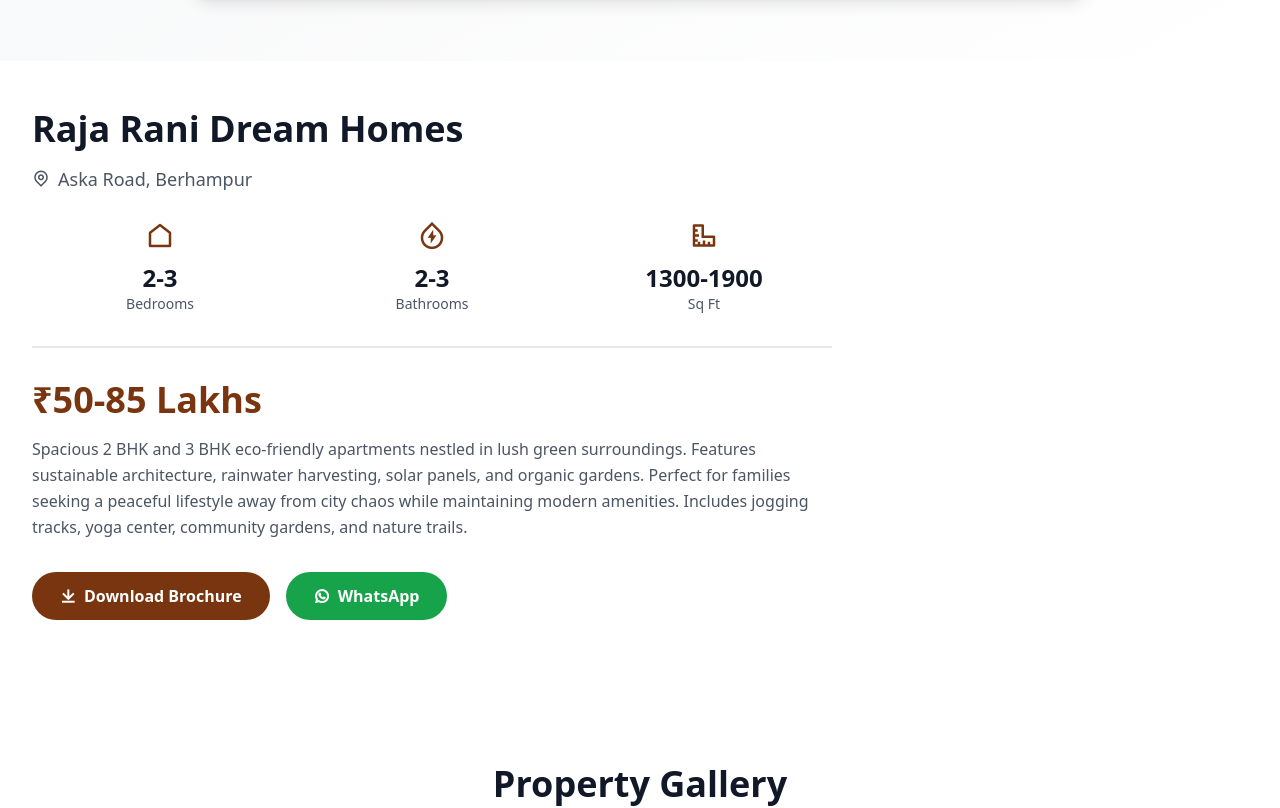
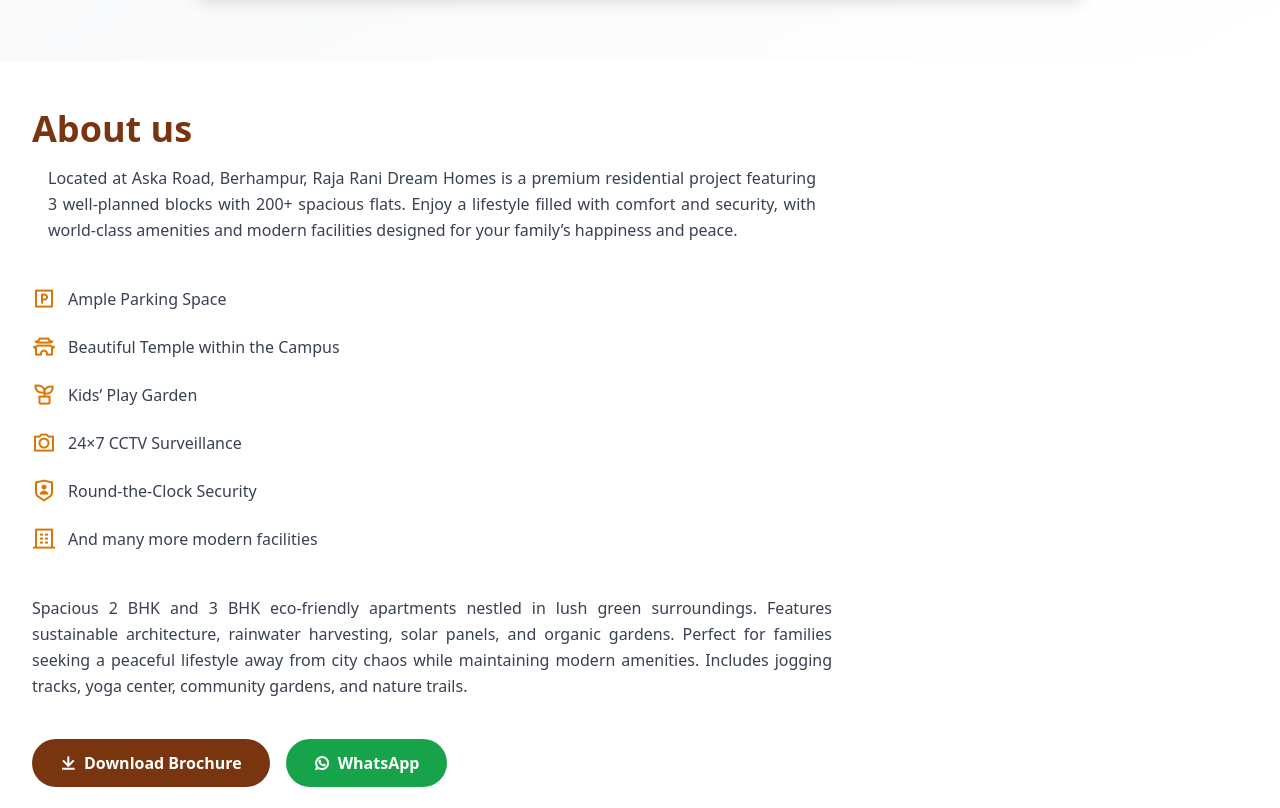
Before and after one commit to Ritesh-patra/Raja-Rani-Property-s-showcase, a plain HTML site: page property2.html in a window 1280 px wide. Shown: the part 743-1551 px from the top of the page. Drawn offline with nearby package versions, Linux system fonts and the light colour scheme.

Commit message:
all changes done

```diff
--- a/property2.html
+++ b/property2.html
@@ -99,38 +99,54 @@
     <section class="max-w-7xl mx-auto px-4 sm:px-8 py-8 sm:py-12">
         <div class="grid grid-cols-1 lg:grid-cols-3 gap-8 mb-8">
             <div class="lg:col-span-2">
-                <!-- Updated property details for Green Valley -->
-                <h2 class="text-3xl sm:text-4xl font-bold text-gray-900 dark:text-white mb-4">Raja Rani Dream Homes</h2>
-                <div class="flex items-center gap-2 text-gray-600 dark:text-gray-300 mb-6 text-lg">
-                    <i class="ri-map-pin-line"></i>
-                    <span>Aska Road, Berhampur</span>
-                </div>
-                <div class="grid grid-cols-3 gap-4 mb-8 pb-8 border-b-2 border-gray-200 dark:border-gray-700">
-                    <div class="text-center">
-                        <div class="text-3xl text-amber-900 dark:text-amber-500 mb-2"><i class="ri-home-line"></i></div>
-                        <div class="text-2xl font-bold text-gray-900 dark:text-white">2-3</div>
-                        <div class="text-sm text-gray-600 dark:text-gray-400">Bedrooms</div>
-                    </div>
-                    <div class="text-center">
-                        <div class="text-3xl text-amber-900 dark:text-amber-500 mb-2"><i
-                                class="ri-water-flash-line"></i></div>
-                        <div class="text-2xl font-bold text-gray-900 dark:text-white">2-3</div>
-                        <div class="text-sm text-gray-600 dark:text-gray-400">Bathrooms</div>
-                    </div>
-                    <div class="text-center">
-                        <div class="text-3xl text-amber-900 dark:text-amber-500 mb-2"><i class="ri-ruler-2-line"></i>
+
+                <div class="text-4xl font-bold text-amber-900 dark:text-amber-500 mb-4">About us</div>
+                <p
+                    class="text-gray-700 dark:text-gray-300 text-base leading-relaxed max-w-3xl mx-auto mb-10 text-justify">
+                    Located at Aska Road, Berhampur, Raja Rani Dream Homes is a premium residential project featuring
+                    3 well-planned blocks with 200+ spacious flats. Enjoy a lifestyle filled with comfort and security,
+                    with world-class amenities and modern facilities designed for your family’s happiness and peace.
+                </p>
+
+
+                <div class="grid grid-cols-1 md:grid-cols-2 gap-10 items-start">
+                    <div class="space-y-4">
+                        <div class="flex items-center gap-3">
+                            <i class="ri-parking-box-line text-amber-600 text-2xl"></i>
+                            <span class="text-gray-700 dark:text-gray-300">Ample Parking Space</span>
                         </div>
-                        <div class="text-2xl font-bold text-gray-900 dark:text-white">1300-1900</div>
-                        <div class="text-sm text-gray-600 dark:text-gray-400">Sq Ft</div>
+                        <div class="flex items-center gap-3">
+                            <i class="ri-ancient-gate-line text-amber-600 text-2xl"></i>
+                            <span class="text-gray-700 dark:text-gray-300">Beautiful Temple within the Campus</span>
+                        </div>
+
+                        <div class="flex items-center gap-3">
+                            <i class="ri-plant-line text-amber-600 text-2xl"></i>
+                            <span class="text-gray-700 dark:text-gray-300">Kids’ Play Garden</span>
+                        </div>
+                        <div class="flex items-center gap-3">
+                            <i class="ri-camera-line text-amber-600 text-2xl"></i>
+                            <span class="text-gray-700 dark:text-gray-300">24×7 CCTV Surveillance</span>
+                        </div>
+                        <div class="flex items-center gap-3">
+                            <i class="ri-shield-user-line text-amber-600 text-2xl"></i>
+                            <span class="text-gray-700 dark:text-gray-300">Round-the-Clock Security</span>
+                        </div>
+                        <div class="flex items-center gap-3">
+                            <i class="ri-building-4-line text-amber-600 text-2xl"></i>
+                            <span class="text-gray-700 dark:text-gray-300">And many more modern facilities</span>
+                        </div>
                     </div>
                 </div>
-                <div class="text-4xl font-bold text-amber-900 dark:text-amber-500 mb-4">₹50-85 Lakhs</div>
-                <p class="text-gray-600 dark:text-gray-300 text-base leading-relaxed mb-8">
+
+                <p
+                    class="text-gray-700 dark:text-gray-300 text-base mb-10 leading-relaxed text-justify max-w-4xl mx-auto mt-10">
                     Spacious 2 BHK and 3 BHK eco-friendly apartments nestled in lush green surroundings. Features
                     sustainable architecture, rainwater harvesting, solar panels, and organic gardens. Perfect for
                     families seeking a peaceful lifestyle away from city chaos while maintaining modern amenities.
                     Includes jogging tracks, yoga center, community gardens, and nature trails.
                 </p>
+
                 <div class="flex flex-col sm:flex-row gap-4">
                     <button
                         class="px-7 py-3 rounded-full font-semibold bg-amber-900 dark:bg-amber-700 text-white hover:bg-amber-800 dark:hover:bg-amber-600 transition-all duration-300 hover:-translate-y-0.5 flex items-center justify-center gap-2"
@@ -170,8 +186,17 @@
                 </div>
             </div>
             <div class="gallery-item relative overflow-hidden rounded-lg aspect-square cursor-pointer shadow-lg hover:shadow-2xl transition-all duration-300 hover:scale-105"
-                onclick="openImageModal('images/aska.png')">
-                <img src="images/aska.png" alt="Master Bedroom"
+                onclick="openImageModal('images/dream3.jpg')">
+                <img src="images/dream3.jpg" alt="Master Bedroom"
+                    class="w-full h-full object-cover hover:scale-110 transition-transform duration-500">
+                <div
+                    class="absolute inset-0 bg-black/50 flex items-center justify-center opacity-0 hover:opacity-100 transition-opacity duration-300">
+                    <i class="ri-zoom-in-line text-white text-3xl"></i>
+                </div>
+            </div>
+            <div class="gallery-item relative overflow-hidden rounded-lg aspect-square cursor-pointer shadow-lg hover:shadow-2xl transition-all duration-300 hover:scale-105"
+                onclick="openImageModal('images/dream4.jpg')">
+                <img src="images/dream4.jpg" alt="Master Bedroom"
                     class="w-full h-full object-cover hover:scale-110 transition-transform duration-500">
                 <div
                     class="absolute inset-0 bg-black/50 flex items-center justify-center opacity-0 hover:opacity-100 transition-opacity duration-300">
@@ -207,10 +232,8 @@
                             </div>
                     </div>
                     <div class="p-4 sm:p-6">
-                        <h3 class="text-lg sm:text-xl font-bold text-gray-900 dark:text-white mb-2">Building Tour</h3>
-                        <p class="text-gray-600 dark:text-gray-300 text-sm">
-                            Complete walkthrough of the building exterior, entrance, and common areas.
-                        </p>
+                        <h3 class="text-lg sm:text-xl font-bold text-gray-900 dark:text-white mb-2">Blog 1</h3>
+
                     </div>
                 </div>
 
@@ -234,12 +257,8 @@
 
                     <!-- Info Section -->
                     <div class="p-4 sm:p-6">
-                        <h3 class="text-lg sm:text-xl font-bold text-gray-900 dark:text-white mb-2">Home Tour</h3>
-                        <p class="text-gray-600 dark:text-gray-300 text-sm">
-                            Take an immersive walkthrough of the entire home, exploring its luxurious interiors,
-                            spacious rooms,
-                            and exquisite design details from every angle.
-                        </p>
+                        <h3 class="text-lg sm:text-xl font-bold text-gray-900 dark:text-white mb-2">Blog 2</h3>
+
                     </div>
 
                 </div>
@@ -265,11 +284,7 @@
 
                     <!-- Info Section -->
                     <div class="p-4 sm:p-6">
-                        <h3 class="text-lg sm:text-xl font-bold text-gray-900 dark:text-white mb-2">Drone View</h3>
-                        <p class="text-gray-600 dark:text-gray-300 text-sm">
-                            Experience a stunning aerial view of the property and surrounding landscape captured in high
-                            definition.
-                        </p>
+                        <h3 class="text-lg sm:text-xl font-bold text-gray-900 dark:text-white mb-2">Blog 3</h3>
                     </div>
                 </div>
 
@@ -376,10 +391,7 @@
                         class="w-10 h-10 bg-amber-900 dark:bg-amber-700 rounded-full flex items-center justify-center hover:bg-amber-800 dark:hover:bg-amber-600 transition-all duration-300 hover:-translate-y-1">
                         <i class="ri-whatsapp-line"></i>
                     </a>
-                    <a href="#"
-                        class="w-10 h-10 bg-amber-900 dark:bg-amber-700 rounded-full flex items-center justify-center hover:bg-amber-800 dark:hover:bg-amber-600 transition-all duration-300 hover:-translate-y-1">
-                        <i class="ri-linkedin-fill"></i>
-                    </a>
+
                 </div>
             </div>
 
@@ -404,9 +416,6 @@
             <div>
                 <h3 class="text-lg font-bold mb-4 text-yellow-500">Contact Info</h3>
                 <p class="text-gray-400 mb-2"><i class="ri-mail-line mr-1"></i> realestaterajarani@gmail.com</p>
-                <p class="text-gray-400 mb-2"><i class="ri-phone-line mr-1"></i>+91 88958 97892</p>
-                <p class="text-gray-400 mb-2"><i class="ri-phone-line mr-1"></i>+91 92377 71777</p>
-                <p class="text-gray-400 mb-2"><i class="ri-phone-line mr-1"></i>+91 91247 23354</p>
                 <p class="text-gray-400"><i class="ri-map-pin-line mr-1"></i> Rajarani Tower, Infront of Tahasildar
                     Office, Kamapalli, Berhampur.</p>
             </div>
```
Also changed, not shown: index.html (+4 -9 lines), images/dream1.jpg, images/dream2.jpg, images/dream3.jpg (added), images/dream4.jpg (added).
